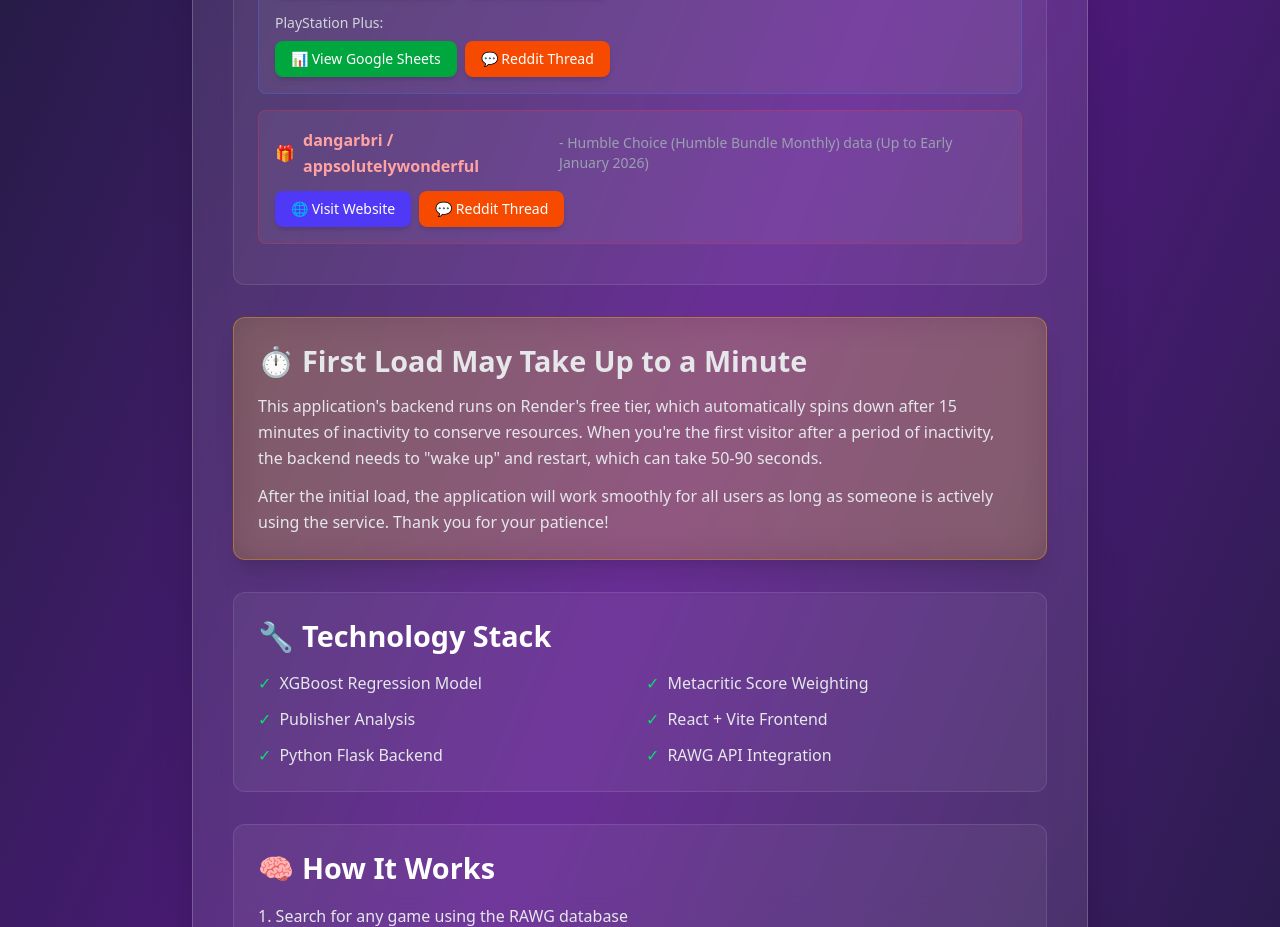
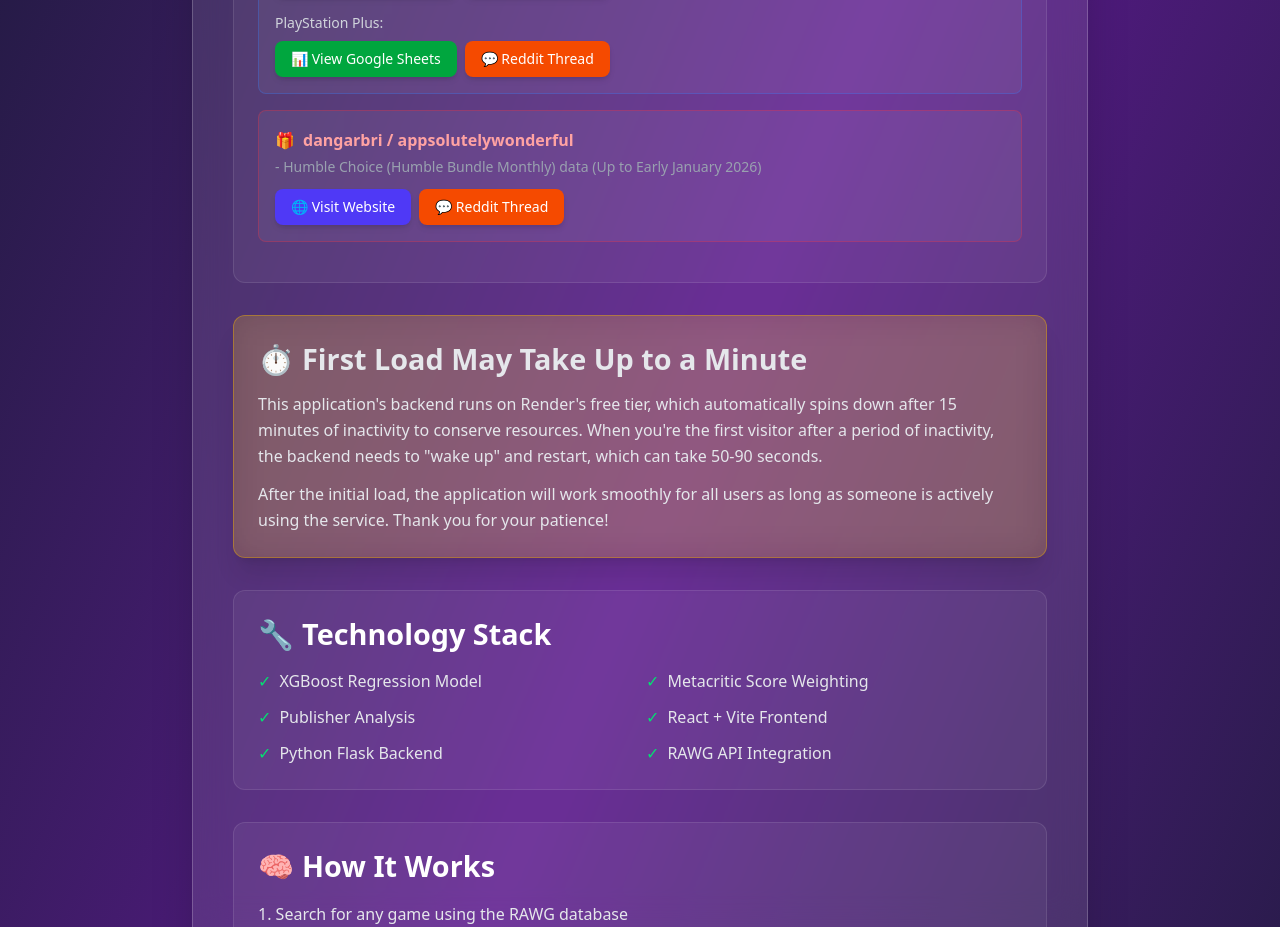
Before and after one commit to lyndon025/epic-gamepass-when, a React (Vite) app: page /about in a window 1280 px wide. Shown: the part 960-1887 px from the top of the page. Built offline with nearby package versions, Linux system fonts and the light colour scheme; no server answers.

Commit message:
about site tweaks

```diff
--- a/src/pages/About.jsx
+++ b/src/pages/About.jsx
@@ -168,13 +168,15 @@ export default function About() {
 
                   {/* Humble Bundle Section */}
                   <div className="mb-4 p-4 bg-white/5 rounded-lg border border-red-500/30">
-                    <p className="text-red-300 font-semibold mb-3 flex items-center gap-2">
-                      <span>🎁</span>
-                      <span>dangarbri / appsolutelywonderful</span>
-                      <span className="text-gray-400 text-sm font-normal">
+                    <div className="text-red-300 font-semibold mb-3">
+                      <div className="flex items-center gap-2">
+                        <span>🎁</span>
+                        <span>dangarbri / appsolutelywonderful</span>
+                      </div>
+                      <div className="text-gray-400 text-sm font-normal mt-1">
                         - Humble Choice (Humble Bundle Monthly) data (Up to Early January 2026)
-                      </span>
-                    </p>
+                      </div>
+                    </div>
                     <div className="flex flex-col sm:flex-row gap-2">
                       <a
                         href="https://dangarbri.tech/humblechoice"
@@ -379,6 +381,6 @@ export default function About() {
           </div>
         </div>
       </div>
-    </div>
+    </div >
   );
 }
```
